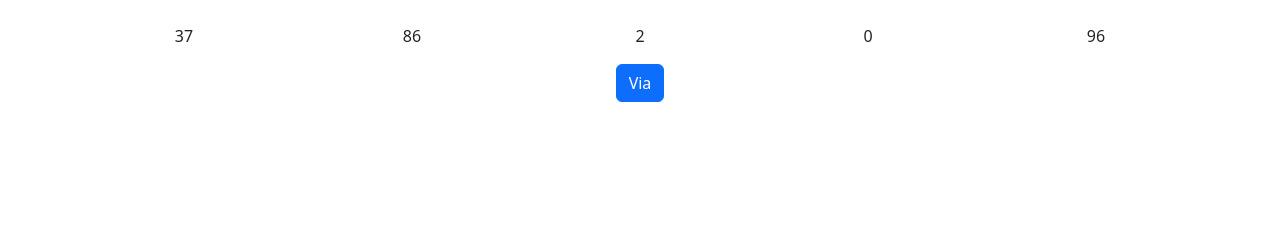
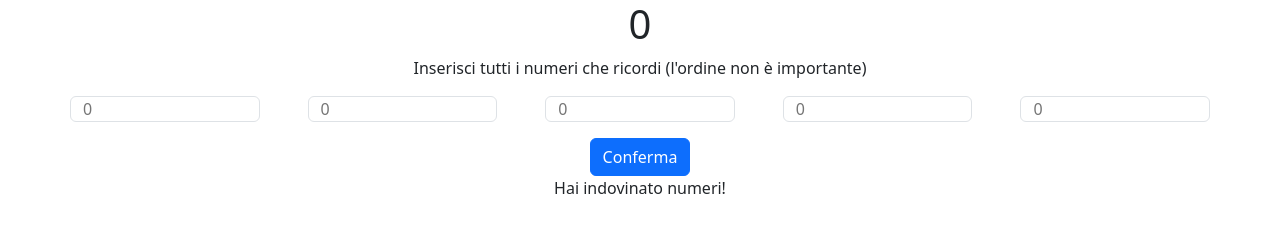
Before and after one commit to federicodececco/js-simon, a plain HTML site: page index.html in a window 1280 px wide. Both pictures are taken after a click on the button "Via". Drawn offline with nearby package versions, Linux system fonts and the light colour scheme.

Commit message:
add: loigc to confront arrays

```diff
--- a/index.html
+++ b/index.html
@@ -41,7 +41,7 @@
     </section>
     <!-- form section -->
     <section class="container d-none" id="formSection">
-      <form action="">
+      <form action="" id="inForm">
         <div class="row column-gap-5">
           <input
             type="text"
@@ -79,7 +79,12 @@
         </div>
       </form>
     </section>
-    <footer><div></div></footer>
+    <footer class="container">
+      <div class="row text-center">
+        <div>Hai indovinato <span id="correct"></span> numeri!</div>
+      </div>
+      <div></div>
+    </footer>
     <script src="./script.js"></script>
   </body>
 </html>
--- a/script.js
+++ b/script.js
@@ -1,26 +1,59 @@
 const randomEasy = () => {
     return Math.floor(Math.random() * (99) + 0)
 }
+/**
+ * a function that given two array counts how many distinct itmes the elements appear in the second
+ * @param {object} firstArray -  array with elements to confront
+ * @param {object} secondArray - array to be confronted
+ * @returns the number of times the first' elements appear in the second
+ */
+const check = (firstArray, secondArray) => {
+    let counter = 0;
+    for (let i = 0; i < firstArray.length; i++) {
+        if (secondArray.includes(firstArray[i])) {
+            const elem = secondArray.indexOf(firstArray[i]);
+            secondArray.splice(elem, 1)
+            counter++
+        }
 
-document.getElementById("dFirst").innerHTML = randomEasy();
-document.getElementById("dSecond").innerHTML = randomEasy();
-document.getElementById("dThird").innerHTML = randomEasy();
-document.getElementById("dFourth").innerHTML = randomEasy();
-document.getElementById("dFifth").innerHTML = randomEasy();
-const first = document.getElementById("first")
+    }
+    return counter;
+}
+const formElm = document.getElementById("inForm")
+let randomArray = []
+randomArray[0] = document.getElementById("dFirst").innerHTML = randomEasy();
+randomArray[1] = document.getElementById("dSecond").innerHTML = randomEasy();
+randomArray[2] = document.getElementById("dThird").innerHTML = randomEasy();
+randomArray[3] = document.getElementById("dFourth").innerHTML = randomEasy();
+randomArray[4] = document.getElementById("dFifth").innerHTML = randomEasy();
+/* const first = document.getElementById("first")
 const second = document.getElementById("second")
 const third = document.getElementById("third")
 const fourth = document.getElementById("fourth")
-const fifth = document.getElementById("fifth")
+const fifth = document.getElementById("fifth") */
 
 
 
 
+let userArray = []
+
+
+formElm.addEventListener("submit", function (event) {
+    event.preventDefault();
+    userArray = [document.getElementById("first").value, document.getElementById("second").value, document.getElementById("third").value, document.getElementById("fourth").value, document.getElementById("fifth").value];
+    const correct = check(userArray.map(Number), randomArray);
+    document.getElementById("correct").innerHTML = `${correct}`
+
+
+})
 
 
 
+const send = document.getElementById("go");
+send.addEventListener("click", function () {
+    document.getElementById("displaySection").classList.add("d-none")
+    document.getElementById("timerSection").classList.remove("d-none")
+    document.getElementById("formSection").classList.remove("d-none")
+    setTimeout(() => alert("hai perso"), 10000)
 
-const send = getElementById("go");
-send.addEventListener("click", function () {
-    document.getElementById("display")
 })
```
